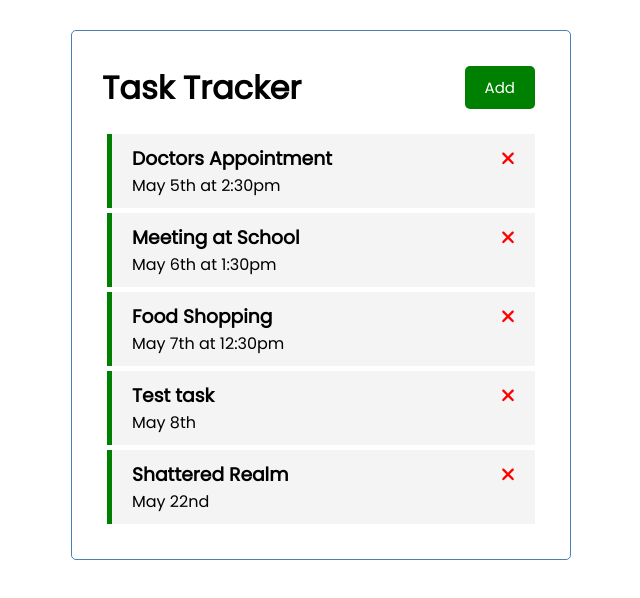
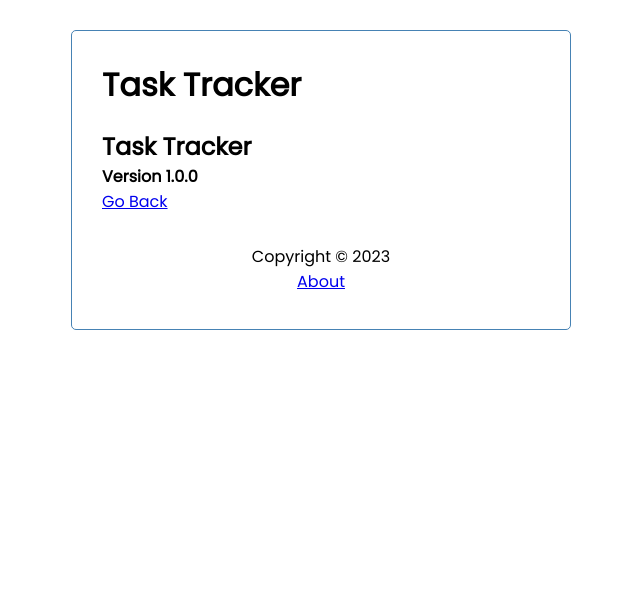
Before and after one commit to jgrospe92/task-tracker, an Angular app: page /about in a window 1280 px wide. Shown: the top 598 px of the page, without its empty margins (319-959 px from the left). Built offline with nearby package versions, Linux system fonts and the light colour scheme; data requests are answered from the project's data file.

Commit message:
add route

```diff
--- a/src/app/app.component.html
+++ b/src/app/app.component.html
@@ -1,4 +1,5 @@
 <div class="container">
   <app-header></app-header>
-  <app-tasks></app-tasks>
+  <router-outlet></router-outlet>
+  <app-footer></app-footer>
 </div>
--- a/src/app/app.module.ts
+++ b/src/app/app.module.ts
@@ -4,6 +4,7 @@
 import { FontAwesomeModule } from '@fortawesome/angular-fontawesome';
 import { HttpClientModule } from '@angular/common/http';
 import { FormsModule } from '@angular/forms';
+import { RouterModule, Routes } from '@angular/router';
 
 // Components
 import { AppComponent } from './app.component';
@@ -12,7 +13,18 @@
 import { TasksComponent } from './components/tasks/tasks.component';
 import { TaskItemComponent } from './components/task-item/task-item.component';
 import { AddTaskComponent } from './components/add-task/add-task.component';
+import { AboutComponent } from './components/about/about.component';
+import { FooterComponent } from './components/footer/footer.component';
 
+
+const appRoutes: Routes = [
+  {
+    path: '', component: TasksComponent
+  },
+  {
+    path: 'about', component: AboutComponent
+  }
+]
 
 @NgModule({
   declarations: [
@@ -21,13 +33,16 @@
     ButtonComponent,
     TasksComponent,
     TaskItemComponent,
-    AddTaskComponent
+    AddTaskComponent,
+    AboutComponent,
+    FooterComponent
   ],
   imports: [
     BrowserModule,
     FontAwesomeModule,
     HttpClientModule,
     FormsModule,
+    RouterModule.forRoot(appRoutes, { enableTracing: true })
   ],
   providers: [],
   bootstrap: [AppComponent]
--- /dev/null
+++ b/src/app/components/about/about.component.html
@@ -0,0 +1,5 @@
+<div>
+    <h2>Task Tracker</h2>
+    <h4>Version 1.0.0</h4>
+    <a routerLink="/">Go Back</a>
+</div>
--- /dev/null
+++ b/src/app/components/footer/footer.component.css
@@ -0,0 +1,4 @@
+footer {
+    margin-top : 30px;
+    text-align: center;
+}
--- /dev/null
+++ b/src/app/components/footer/footer.component.html
@@ -0,0 +1,4 @@
+<footer>
+    <p>Copyright &copy; 2023</p>
+    <a routerLink="/about">About</a>
+</footer>
--- a/src/app/components/header/header.component.html
+++ b/src/app/components/header/header.component.html
@@ -1,5 +1,5 @@
 <header>
     <h1>{{ title }}</h1>
-    <app-button color="{{showAddTask ? 'red' : 'green'}}" text="{{showAddTask ? 'Close' : 'Add'}}"
+    <app-button *ngIf="hasRoute('/')" color="{{showAddTask ? 'red' : 'green'}}" text="{{showAddTask ? 'Close' : 'Add'}}"
         (btnClick)="toggleAddTask()"></app-button>
 </header>
--- a/src/app/components/header/header.component.ts
+++ b/src/app/components/header/header.component.ts
@@ -1,6 +1,7 @@
 import { Component, OnInit } from '@angular/core';
 import { UiService } from '../../services/ui.service';
 import { Subscription } from 'rxjs';
+import { Router } from '@angular/router';
 
 @Component({
   selector: 'app-header',
@@ -13,7 +14,7 @@
   showAddTask!: boolean;
   subscription!: Subscription;
 
-  constructor(private uiService: UiService) {
+  constructor(private uiService: UiService, private router: Router) {
     this.subscription = this.uiService.onToggle()
       .subscribe((value) => this.showAddTask = value);
   }
@@ -26,4 +27,8 @@
     this.uiService.toggleAddTask();
   }
 
+  hasRoute(route: string) {
+    return this.router.url === route;
+  }
+
 }
```
Also changed, not shown: src/app/components/about/about.component.ts (added, +10 -0 lines), src/app/components/footer/footer.component.ts (added, +10 -0 lines), src/app/components/about/about.component.css (added), 2 other files (tests, documents, lock files or other folders).
